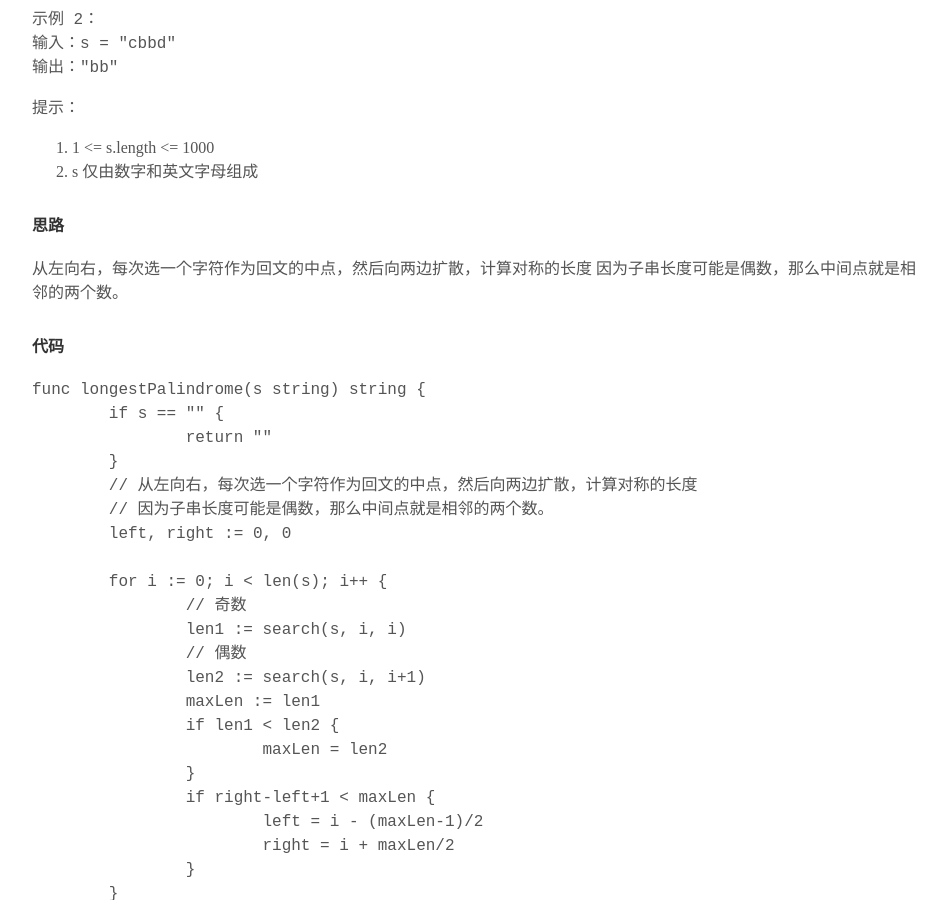
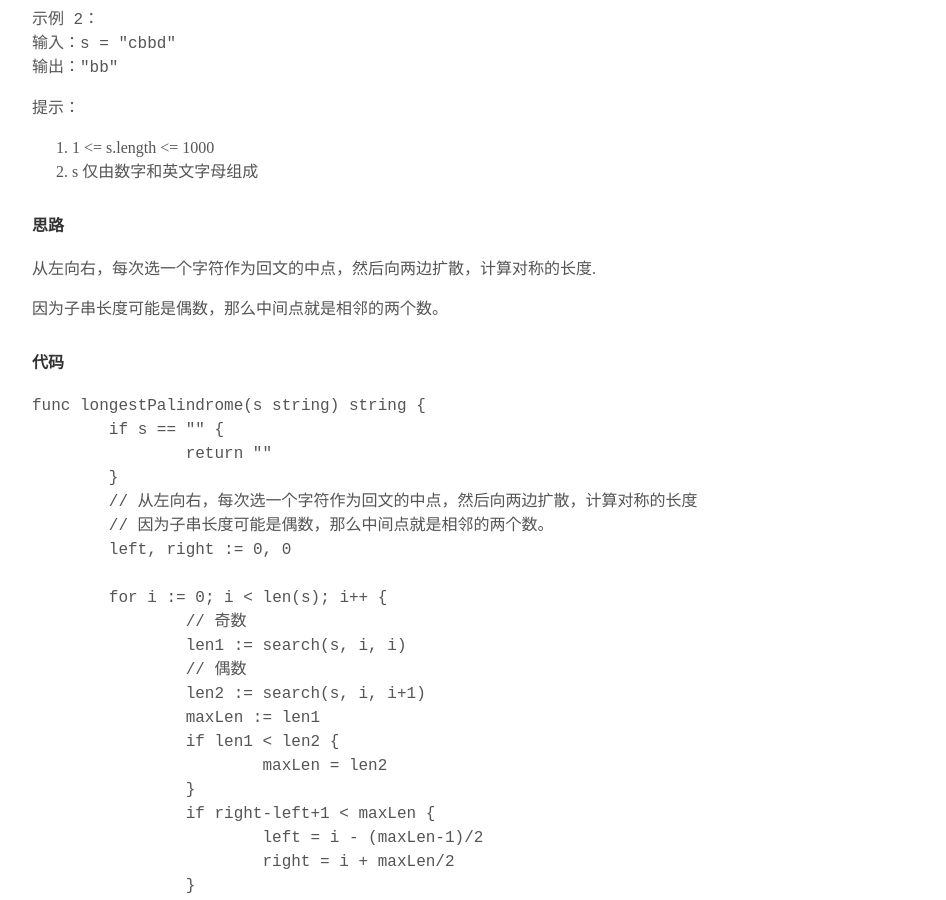
Before and after one commit to xieyiwen/blogs, a Jekyll site: the page built from _posts/2022-07-14-leetcode.md, in a window 1280 px wide and 900 px high, scrolled down 548 px. Shown: the whole window, without its empty margins (224-1170 px from the left). Built offline with Jekyll 4.4.1, drawn with Linux system fonts in a browser that asks for light colours; some web fonts are replaced.

Commit message:
[update] make beauty show

```diff
--- a/_posts/2022-07-14-leetcode.md
+++ b/_posts/2022-07-14-leetcode.md
@@ -32,7 +32,8 @@ keywords: ["leetcode","最长回文","longest palindromic substring"]
 2. s 仅由数字和英文字母组成
 
 #### 思路
-从左向右，每次选一个字符作为回文的中点，然后向两边扩散，计算对称的长度
+从左向右，每次选一个字符作为回文的中点，然后向两边扩散，计算对称的长度.
+
 因为子串长度可能是偶数，那么中间点就是相邻的两个数。
 
 #### 代码
```
